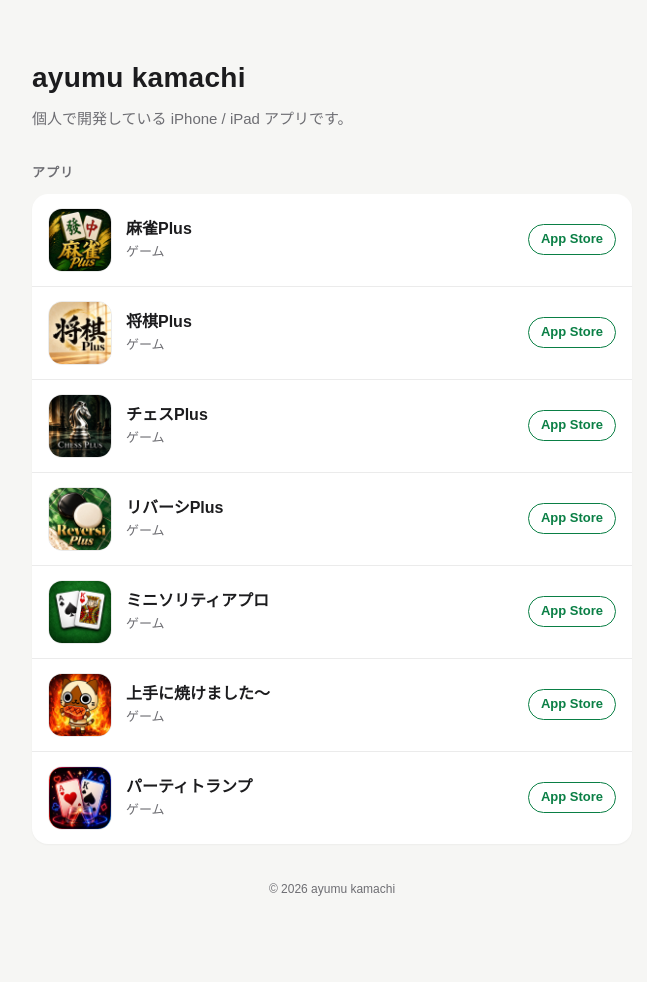
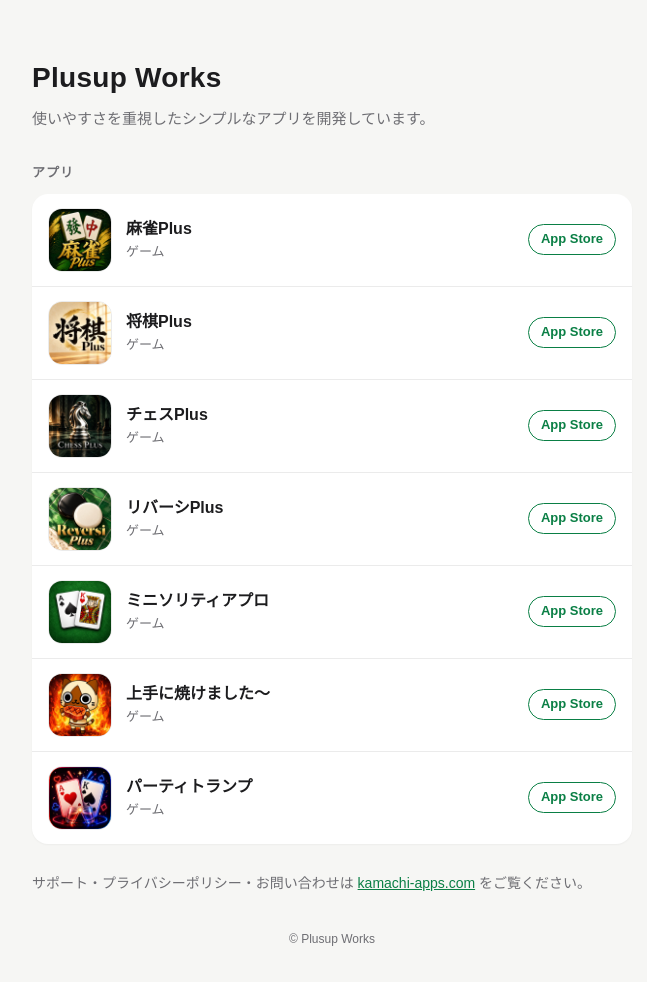
Before and after one commit to akamachi1111/akamachi1111.github.io, a plain HTML site: page index.html in a window 1280 px wide. Shown: the whole page, without its empty margins (308-955 px from the left). Before the commit the page ends 939 px from the top, so only its background shows below. Drawn offline with Linux system fonts and the light colour scheme.

Commit message:
Use the Plusup Works name and link to kamachi-apps.com
Co-Authored-By: Claude Opus 5.5 <noreply@anthropic.com>

```diff
--- a/index.html
+++ b/index.html
@@ -3,8 +3,8 @@
 <head>
   <meta charset="utf-8">
   <meta name="viewport" content="width=device-width, initial-scale=1">
-  <title>ayumu kamachi のアプリ</title>
-  <meta name="description" content="ayumu kamachi が個人で開発している iPhone / iPad アプリの一覧です。">
+  <title>Plusup Works のアプリ</title>
+  <meta name="description" content="Plusup Works が開発しているアプリの一覧です。">
   <style>
     :root { color-scheme: light dark; --bg:#f6f6f4; --card:#ffffff; --text:#1c1c1e; --sub:#6e6e73; --line:rgba(0,0,0,.08); --accent:#0a7f45; }
     @media (prefers-color-scheme: dark) { :root { --bg:#111312; --card:#1c1f1d; --text:#f2f2f2; --sub:#9a9a9f; --line:rgba(255,255,255,.08); --accent:#4cc58a; } }
@@ -26,13 +26,15 @@
     .genre { color: var(--sub); font-size: 13px; align-self: start; grid-column: 2; }
     .get { grid-row: 1 / 3; grid-column: 3; font-size: 13px; font-weight: 600; color: var(--accent);
             border: 1px solid currentColor; border-radius: 999px; padding: 4px 12px; white-space: nowrap; }
+    .links { color: var(--sub); font-size: 14px; margin: 28px 0 0; }
+    .links a { color: var(--accent); }
     footer { color: var(--sub); font-size: 12px; text-align: center; margin-top: 36px; }
   </style>
 </head>
 <body>
   <main>
-    <h1>ayumu kamachi</h1>
-    <p class="lead">個人で開発している iPhone / iPad アプリです。</p>
+    <h1>Plusup Works</h1>
+    <p class="lead">使いやすさを重視したシンプルなアプリを開発しています。</p>
     <h2>アプリ</h2>
     <ul>
       <li>
@@ -92,7 +94,8 @@
         </a>
       </li>
     </ul>
-    <footer>&copy; 2026 ayumu kamachi</footer>
+    <p class="links">サポート・プライバシーポリシー・お問い合わせは <a href="https://kamachi-apps.com/">kamachi-apps.com</a> をご覧ください。</p>
+    <footer>&copy; Plusup Works</footer>
   </main>
 </body>
 </html>
```
